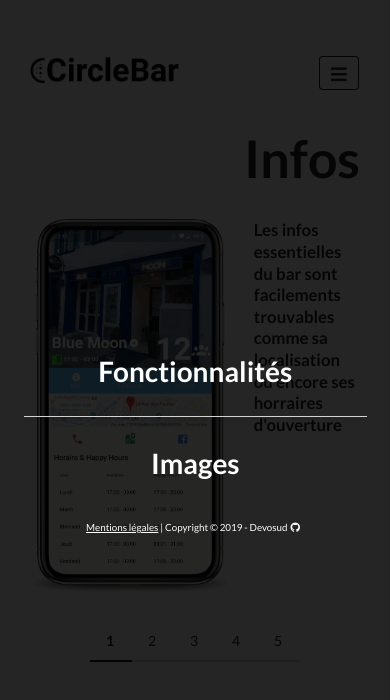
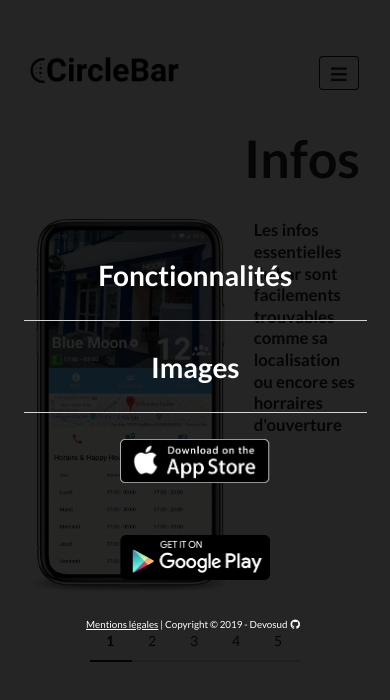
Before and after one commit to Devosud/circlebar-website, an Angular app: page /images in a window 390 px wide. Both pictures are taken after a click on the button 338 px from the left and 73 px from the top of the page. Shown: the top 700 px of the page. Built offline with nearby package versions, Linux system fonts and the light colour scheme.

Commit message:
add images into mobile modal

```diff
--- a/src/app/first-look/first-look.component.html
+++ b/src/app/first-look/first-look.component.html
@@ -33,13 +33,10 @@
           <div id="store-links" class="ui centered grid">
             <div class="row">
               <a href="https://apple.fr">
-                <img class="ui small image" src="../../assets/app-store.png" />
+                <img class="ui small image" src="{{ appStore }}" />
               </a>
               <a href="https://google.fr">
-                <img
-                  class="ui small image"
-                  src="../../assets/google-play.png"
-                />
+                <img class="ui small image" src="{{ googlePlay }}" />
               </a>
             </div>
           </div>
--- a/src/app/menu-bar/menu-bar.component.html
+++ b/src/app/menu-bar/menu-bar.component.html
@@ -55,6 +55,18 @@
                 <h1>{{ i18nService.getByKey("nav.images", "fr") }}</h1></a
               >
             </div>
+            <div class="row">
+              <div id="store-links" class="ui centered grid">
+                <div class="row">
+                  <a href="https://apple.fr">
+                    <img class="ui small image" src="{{ appStore }}" />
+                  </a>
+                  <a href="https://google.fr">
+                    <img class="ui small image" src="{{ googlePlay }}" />
+                  </a>
+                </div>
+              </div>
+            </div>
           </div>
         </div>
         <div class="footer">
--- a/src/app/menu-bar/menu-bar.component.ts
+++ b/src/app/menu-bar/menu-bar.component.ts
@@ -3,6 +3,7 @@
 import * as _ from 'lodash';
 import { I18nService } from '../i18n.service';
 declare var $: any;
+declare var require: any;
 
 @Component({
   selector: 'app-menu-bar',
@@ -10,6 +11,9 @@
   styleUrls: ['./menu-bar.component.less']
 })
 export class MenuBarComponent implements OnInit {
+
+  public googlePlay = require('../../assets/google-play.png');
+  public appStore = require('../../assets/app-store.png');
 
   constructor(private router: Router, public i18nService: I18nService) {
   }
--- a/src/styles.less
+++ b/src/styles.less
@@ -8,6 +8,9 @@
   h1 {
     color: white;
     padding: 1em;
+  }
+  img {
+    margin: 2em !important;
   }
 
   .footer {
```
